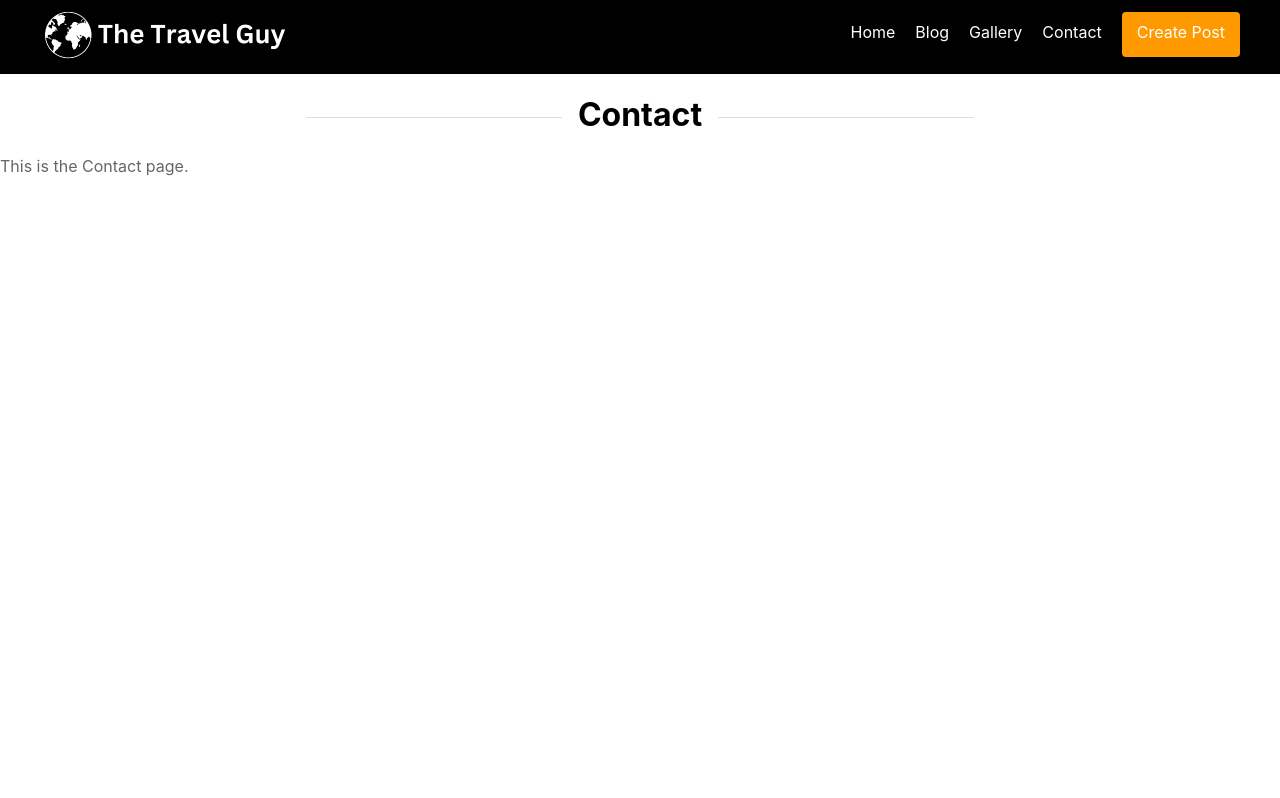
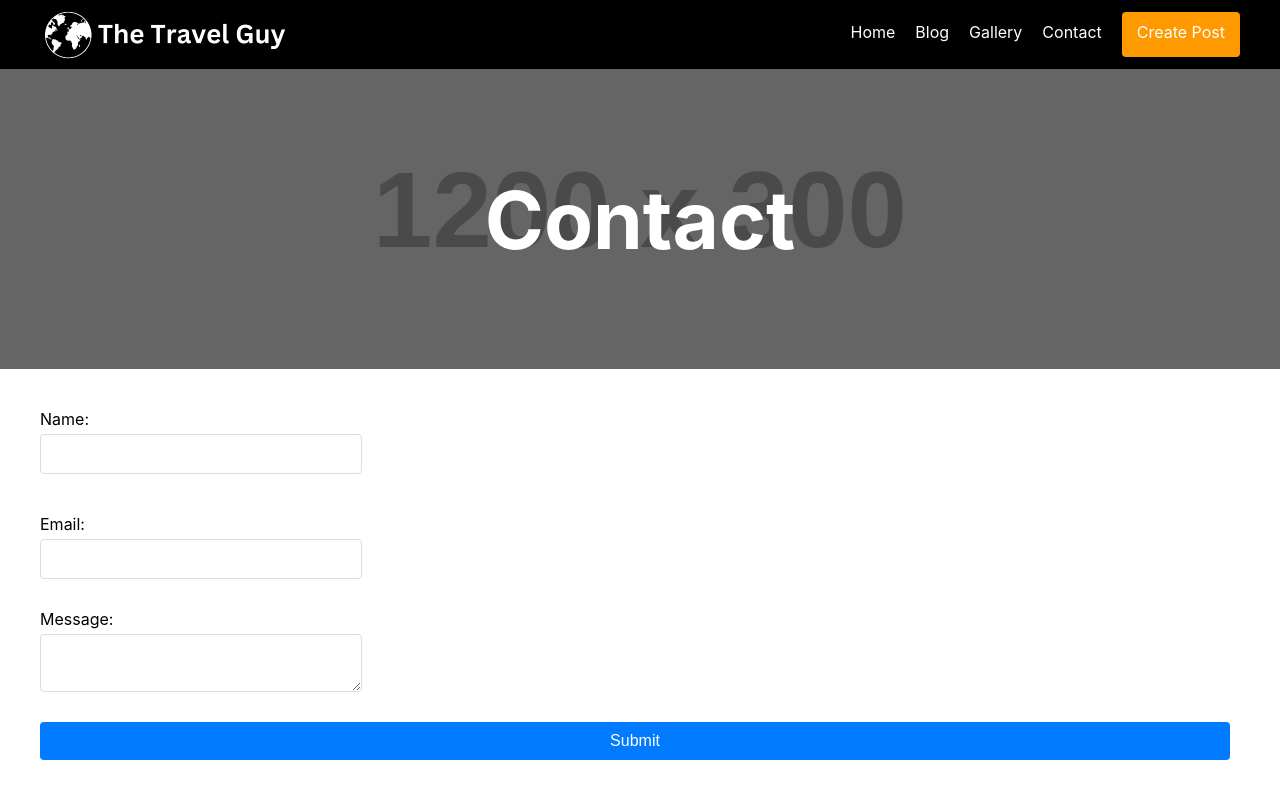
Before and after one commit to JustinasZelvys/travel-blog, a React (Create React App) app: page /contact in a window 1280 px wide. Built offline with nearby package versions, Linux system fonts and the light colour scheme; no server answers.

Commit message:
Opened Blog Page Design

```diff
--- a/src/App.css
+++ b/src/App.css
@@ -60,10 +60,6 @@ p {
   color: #666;
 }
 
-div {
-  margin-bottom: 20px;
-}
-
 input[type="text"] {
   margin-bottom: 20px;
 }
--- a/src/Components/BlogForm.css
+++ b/src/Components/BlogForm.css
@@ -1,4 +1,42 @@
-.content-input{
-    height: 150px;
+.blog-form-container {
+    max-width: 1200px;
+    margin: 0 auto;
+    padding: 20px;
+  }
+
+  .blog-form {
+    display: flex;
+    flex-direction: column;
+  }
+
+  .blog-form input,
+  .blog-form textarea {
+    margin-bottom: 10px;
+    padding: 10px;
+    font-size: 1rem;
+    border: 1px solid #ccc;
+    border-radius: 4px;
+    width: 100%;
+  }
+
+  .blog-form textarea.content-input {
+    height: 550px;
     max-width: 100%;
-}
+    white-space: pre-wrap; /* Ensures that text wraps as it appears in the textarea */
+    overflow-wrap: break-word; /* Ensures that long words break to fit within the textarea */
+  }
+
+  .blog-form button {
+    padding: 10px 15px;
+    font-size: 1rem;
+    background-color: #007BFF;
+    color: white;
+    border: none;
+    border-radius: 4px;
+    cursor: pointer;
+    width: 300px;
+  }
+
+  .blog-form button:hover {
+    background-color: #0056b3;
+  }
--- a/src/Components/BlogForm.js
+++ b/src/Components/BlogForm.js
@@ -26,7 +26,8 @@ const BlogForm = ({ onSave, editPost }) => {
   };
 
   return (
-    <form onSubmit={handleSubmit}>
+    <div className="blog-form-container">
+      <form onSubmit={handleSubmit} className="blog-form">
         <input
           type="text"
           placeholder="Title"
@@ -35,7 +36,7 @@ const BlogForm = ({ onSave, editPost }) => {
           required
         />
         <textarea
-      className='content-input'
+          className="content-input"
           placeholder="Content"
           value={content}
           onChange={(e) => setContent(e.target.value)}
@@ -56,6 +57,7 @@ const BlogForm = ({ onSave, editPost }) => {
         />
         <button type="submit">{editPost ? 'Update' : 'Save'}</button>
       </form>
+    </div>
   );
 };
 
--- a/src/Components/BlogList.js
+++ b/src/Components/BlogList.js
@@ -11,6 +11,7 @@ const BlogList = ({ posts, onDelete }) => {
   };
 
   return (
+    <div>
     <div className="blog-list">
       {posts.map(post => (
         <BlogPost
@@ -21,6 +22,7 @@ const BlogList = ({ posts, onDelete }) => {
         />
       ))}
     </div>
+    </div>
   );
 };
 
--- a/src/Components/Contact.css
+++ b/src/Components/Contact.css
@@ -1,3 +1,76 @@
-.contact-block{
-    height: 250px;
-}
+.contact-container {
+    max-width: 1200px;
+    margin: 0 auto;
+    padding: 20px;
+  }
+
+  .contact-hero {
+    position: relative;
+    width: 100%;
+    height: 300px;
+    background-image: url('https://via.placeholder.com/1200x300'); /* Replace with your hero image URL */
+    background-size: cover;
+    background-position: center;
+    margin-bottom: 20px;
+  }
+
+  .contact-hero .overlay {
+    position: absolute;
+    top: 0;
+    left: 0;
+    width: 100%;
+    height: 100%;
+    background: rgba(0, 0, 0, 0.5);
+    display: flex;
+    justify-content: center;
+    align-items: center;
+    color: white;
+    font-size: 2.5rem;
+  }
+
+  .contact-form {
+    display: flex;
+    flex-direction: column;
+    gap: 20px;
+  }
+
+  .form-group {
+    display: flex;
+    flex-direction: column;
+  }
+
+  label {
+    margin-bottom: 5px;
+  }
+
+  input,
+  textarea {
+    padding: 10px;
+    border: 1px solid #ccc;
+    border-radius: 4px;
+    font-size: 1rem;
+  }
+
+  input.error,
+  textarea.error {
+    border-color: red;
+  }
+
+  .error-text {
+    color: red;
+    font-size: 0.875rem;
+  }
+
+  button {
+    padding: 10px 20px;
+    border: none;
+    border-radius: 4px;
+    background-color: #007bff;
+    color: white;
+    font-size: 1rem;
+    cursor: pointer;
+  }
+
+  button:hover {
+    background-color: #0056b3;
+  }
--- a/src/Components/Contact.js
+++ b/src/Components/Contact.js
@@ -1,11 +1,100 @@
-import React from 'react';
-import "./Contact.css"
+import React, { useState } from "react";
+import "./Contact.css";
 
 const Contact = () => {
+  const [formData, setFormData] = useState({
+    name: "",
+    email: "",
+    message: "",
+  });
+
+  const [errors, setErrors] = useState({});
+
+  const handleChange = (e) => {
+    setFormData({
+      ...formData,
+      [e.target.name]: e.target.value,
+    });
+  };
+
+  const validateEmail = (email) => {
+    const re = /^[^\s@]+@[^\s@]+\.[^\s@]+$/;
+    return re.test(String(email).toLowerCase());
+  };
+
+  const handleSubmit = (e) => {
+    e.preventDefault();
+    const { name, email, message } = formData;
+    const newErrors = {};
+
+    if (!name) newErrors.name = "Name is required";
+    if (!email) {
+      newErrors.email = "Email is required";
+    } else if (!validateEmail(email)) {
+      newErrors.email = "Email is invalid";
+    }
+    if (!message) newErrors.message = "Message is required";
+
+    if (Object.keys(newErrors).length === 0) {
+      alert("Message sent!");
+      setFormData({
+        name: "",
+        email: "",
+        message: "",
+      });
+      setErrors({});
+    } else {
+      setErrors(newErrors);
+    }
+  };
+
   return (
-    <div className='contact-block'>
-      <h1>Contact</h1>
-      <p>This is the Contact page.</p>
+    <div>
+      <div className="contact-hero">
+        <div className="overlay">
+          <h1>Contact</h1>
+        </div>
+      </div>
+      <div className="contact-container">
+        <form className="contact-form" onSubmit={handleSubmit}>
+          <div className="form-group">
+            <label htmlFor="name">Name:</label>
+            <input
+              type="text"
+              id="name"
+              name="name"
+              value={formData.name}
+              onChange={handleChange}
+              className={errors.name ? "error" : ""}
+            />
+            {errors.name && <p className="error-text">{errors.name}</p>}
+          </div>
+          <div className="form-group">
+            <label htmlFor="email">Email:</label>
+            <input
+              type="email"
+              id="email"
+              name="email"
+              value={formData.email}
+              onChange={handleChange}
+              className={errors.email ? "error" : ""}
+            />
+            {errors.email && <p className="error-text">{errors.email}</p>}
+          </div>
+          <div className="form-group">
+            <label htmlFor="message">Message:</label>
+            <textarea
+              id="message"
+              name="message"
+              value={formData.message}
+              onChange={handleChange}
+              className={errors.message ? "error" : ""}
+            ></textarea>
+            {errors.message && <p className="error-text">{errors.message}</p>}
+          </div>
+          <button type="submit">Submit</button>
+        </form>
+      </div>
     </div>
   );
 };
--- a/src/Components/FeaturedOn.js
+++ b/src/Components/FeaturedOn.js
@@ -12,12 +12,14 @@ const FeaturedOn = () => {
 
   return (
     <div className="featured-on">
+      <div className='paper'>
       <h1>Featured</h1>
       <div className="featured-logos">
         {featuredLogos.map((logo, index) => (
           <img key={index} src={logo} alt={`Featured logo ${index}`} className="featured-logo" />
         ))}
       </div>
+      </div>
     </div>
   );
 };
--- a/src/Components/NavBar.css
+++ b/src/Components/NavBar.css
@@ -3,6 +3,7 @@
   color: white;
   top: 0;
   z-index: 1000;
+  padding-bottom: 15px;
 }
 
 .navbar-logo img {
--- /dev/null
+++ b/src/Components/PostDetail.css
@@ -0,0 +1,89 @@
+.post-detail-container {
+  max-width: 1200px;
+  margin: 0 auto;
+  padding: 20px;
+  line-height: 1.6;
+}
+
+.image-container {
+  position: relative;
+  height: 500px;
+  overflow: hidden;
+}
+
+.post-image2 {
+  width: 100%;
+  height: 100%;
+  object-fit: cover;
+}
+
+.image-overlay {
+  position: absolute;
+  bottom: 0;
+  left: 0;
+  width: 100%;
+  height: 50%;
+  background: linear-gradient(to top, rgba(0, 0, 0, 0.8), rgba(0, 0, 0, 0));
+  display: flex;
+  align-items: flex-end;
+  justify-content: center;
+  padding: 20px;
+  box-sizing: border-box;
+}
+
+.image-overlay h2 {
+  color: white;
+  margin: 0;
+  font-size: 2.5rem;
+  text-align: center;
+}
+
+@media (max-width: 1200px) {
+  .post-detail-container {
+    padding: 15px;
+  }
+
+  .image-overlay h2 {
+    font-size: 2rem;
+  }
+}
+
+@media (max-width: 768px) {
+  .image-overlay h2 {
+    font-size: 1.5rem;
+  }
+}
+
+@media (max-width: 480px) {
+  .image-overlay h2 {
+    font-size: 1.2rem;
+  }
+}
+
+.post-detail-container h2 {
+  margin-bottom: 20px;
+}
+
+.post-detail-container .post-content {
+  white-space: pre-wrap;
+  overflow-wrap: break-word;
+}
+
+.post-detail-container .post-author {
+  margin-top: 20px;
+}
+
+.post-detail-container button {
+  padding: 10px 20px;
+  font-size: 1rem;
+  background-color: #007bff;
+  color: white;
+  border: none;
+  border-radius: 4px;
+  cursor: pointer;
+  margin-top: 20px;
+}
+
+.post-detail-container button:hover {
+  background-color: #0056b3;
+}
--- a/src/Components/PostDetail.js
+++ b/src/Components/PostDetail.js
@@ -2,6 +2,7 @@ import React, { useState, useEffect } from 'react';
 import { useParams } from 'react-router-dom';
 import Breadcrumb from './Breadcrumb';
 import BlogForm from './BlogForm';
+import './PostDetail.css';
 
 const PostDetail = ({ posts, onUpdate, setSearchQuery }) => {
   const { id } = useParams();
@@ -27,12 +28,16 @@ const PostDetail = ({ posts, onUpdate, setSearchQuery }) => {
   };
 
   return (
-    <div>
+    <div className="post-detail-container">
       <Breadcrumb postTitle={post.title} />
-      <h2>{post.title}</h2>
-      {post.imageUrl && <img src={post.imageUrl} alt={post.title} />}
-      <p>{post.content}</p>
-      <p><strong>Author:</strong> {post.author}</p>
+      <div className="image-container">
+        {post.imageUrl && <img src={post.imageUrl} alt={post.title} className="post-image2" />}
+        <div className="image-overlay">
+          <h2>{post.title}</h2>
+        </div>
+      </div>
+      <p className="post-content">{post.content}</p>
+      <p className="post-author"><strong>Author:</strong> {post.author}</p>
       <button onClick={handleEditClick}>Edit</button>
       {isEditing && (
         <BlogForm onSave={handleUpdate} editPost={post} />
```
Also changed, not shown: src/Components/FeaturedOn.css (line endings or trailing spaces). Lines whose indentation alone changed are shown as unchanged.
